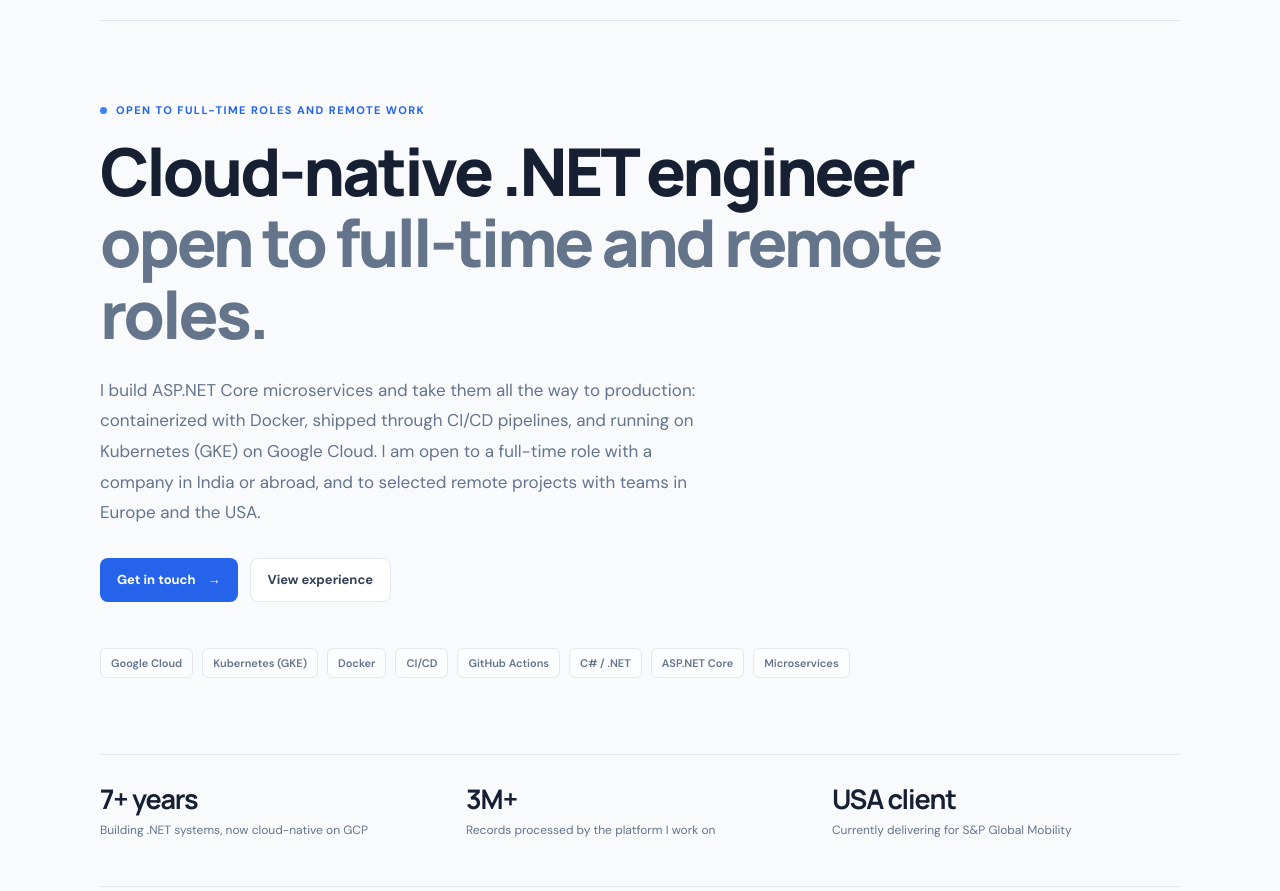
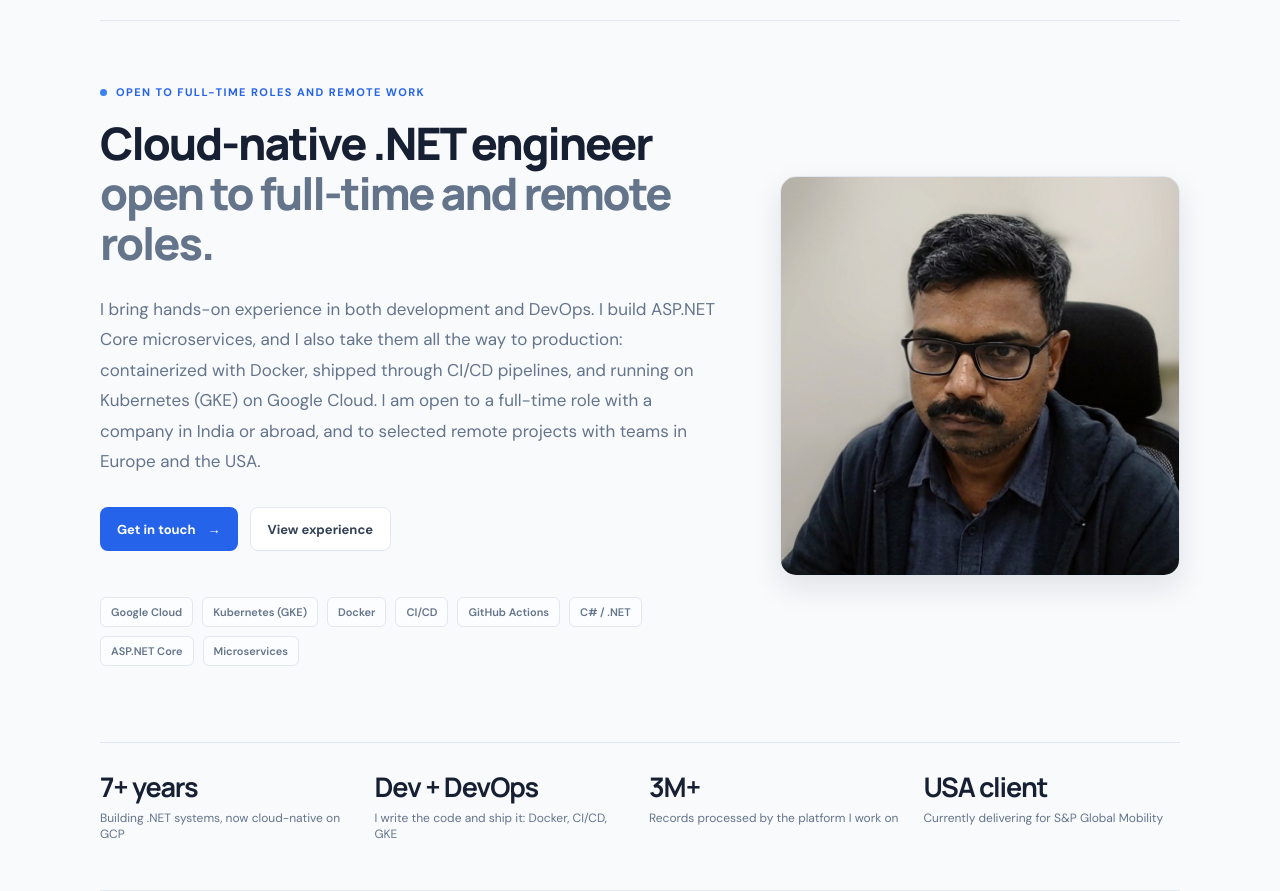
Before and after one commit to byraviprakash/portfolio-and-blog, an Astro site: page / in a window 1280 px wide. Shown: the part 61-952 px from the top of the page. Built offline with nearby package versions, Linux system fonts and the light colour scheme; Astro itself is replaced by a stand-in of ours.

Commit message:
Add profile photo to home page

```diff
--- a/src/pages/index.astro
+++ b/src/pages/index.astro
@@ -11,7 +11,8 @@ const posts = await getLatestPosts(3);
 const currentRole = experience[0];
 ---
 <BaseLayout title={siteConfig.name} description={siteConfig.description}>
-  <section class="hero hero-profile">
+  <section class="hero hero-profile hero-with-photo">
+    <div class="hero-main">
     <p class="eyebrow"><span class="eyebrow-dot"></span> {freelanceMode ? siteConfig.remote : siteConfig.location}</p>
     {freelanceMode ? (
       <h1>Cloud-native .NET engineer<br /><span>open to full-time and remote roles.</span></h1>
@@ -19,8 +20,9 @@ const currentRole = experience[0];
       <h1>Cloud-native .NET engineer<br /><span>from code to Kubernetes.</span></h1>
     )}
     <p class="hero-copy">
-      I build ASP.NET Core microservices and take them all the way to production: containerized with
-      Docker, shipped through CI/CD pipelines, and running on Kubernetes (GKE) on Google Cloud.
+      I bring hands-on experience in both development and DevOps. I build ASP.NET Core
+      microservices, and I also take them all the way to production: containerized with Docker,
+      shipped through CI/CD pipelines, and running on Kubernetes (GKE) on Google Cloud.
       {freelanceMode
         ? ' I am open to a full-time role with a company in India or abroad, and to selected remote projects with teams in Europe and the USA.'
         : ' I am open to full-time senior engineering roles.'}
@@ -41,10 +43,15 @@ const currentRole = experience[0];
     <div class="topic-row" aria-label="Core technologies">
       <span>Google Cloud</span><span>Kubernetes (GKE)</span><span>Docker</span><span>CI/CD</span><span>GitHub Actions</span><span>C# / .NET</span><span>ASP.NET Core</span><span>Microservices</span>
     </div>
+    </div>
+    <figure class="hero-photo">
+      <img src="/images/ravi-prakash.jpg" alt="Ravi Prakash" width="800" height="800" loading="eager" />
+    </figure>
   </section>
 
   <section class="stats-row" aria-label="Professional highlights">
     <div class="stat-item"><strong>7+ years</strong><span>Building .NET systems, now cloud-native on GCP</span></div>
+    <div class="stat-item"><strong>Dev + DevOps</strong><span>I write the code and ship it: Docker, CI/CD, GKE</span></div>
     <div class="stat-item"><strong>3M+</strong><span>Records processed by the platform I work on</span></div>
     <div class="stat-item"><strong>USA client</strong><span>Currently delivering for S&amp;P Global Mobility</span></div>
   </section>
--- a/src/styles/global.css
+++ b/src/styles/global.css
@@ -111,7 +111,7 @@ h1, h2, h3 { font-family: Manrope, 'DM Sans', sans-serif; color: var(--ink); let
 .hero-profile { max-width: 900px; padding-top: 82px; }
 .hero-profile h1 { font-size: clamp(42px, 6.3vw, 66px); }
 .hero-profile h1 span { color: #64748b; }
-.stats-row { display: grid; grid-template-columns: repeat(3, 1fr); gap: 18px; padding: 25px 0 48px; border-top: 1px solid var(--line); }
+.stats-row { display: grid; grid-template-columns: repeat(4, 1fr); gap: 18px; padding: 25px 0 48px; border-top: 1px solid var(--line); }
 .stat-item { display: flex; flex-direction: column; gap: 5px; }
 .stat-item strong { color: var(--ink); font-family: Manrope, sans-serif; font-size: 27px; letter-spacing: -.04em; }
 .stat-item span { color: var(--muted); font-size: 12px; }
@@ -210,3 +210,16 @@ a.category { display: inline-block; }
 
 /* "What I'm open to" cards on the Home page */
 .open-to-grid { display: grid; grid-template-columns: repeat(auto-fit, minmax(240px, 1fr)); gap: 14px; }
+
+/* Home hero with profile photo */
+.hero-with-photo { max-width: none; display: grid; grid-template-columns: minmax(0, 1fr) 400px; gap: 56px; align-items: center; padding-top: 64px; }
+.hero-with-photo h1 { font-size: clamp(32px, 3.5vw, 46px); line-height: 1.12; text-wrap: balance; }
+.hero-photo { margin: 0; }
+.hero-photo img { display: block; width: 100%; height: auto; aspect-ratio: 1 / 1; object-fit: cover; border: 1px solid var(--line); border-radius: 16px; box-shadow: 0 12px 30px rgba(15, 23, 42, .10); }
+@media (max-width: 1000px) {
+  .hero-with-photo { grid-template-columns: minmax(0, 1fr) 320px; gap: 40px; }
+}
+@media (max-width: 800px) {
+  .hero-with-photo { grid-template-columns: 1fr; gap: 32px; padding-top: 40px; }
+  .hero-photo { order: -1; width: 200px; }
+}
```
Also changed, not shown: public/images/ravi-prakash.jpg (added).
